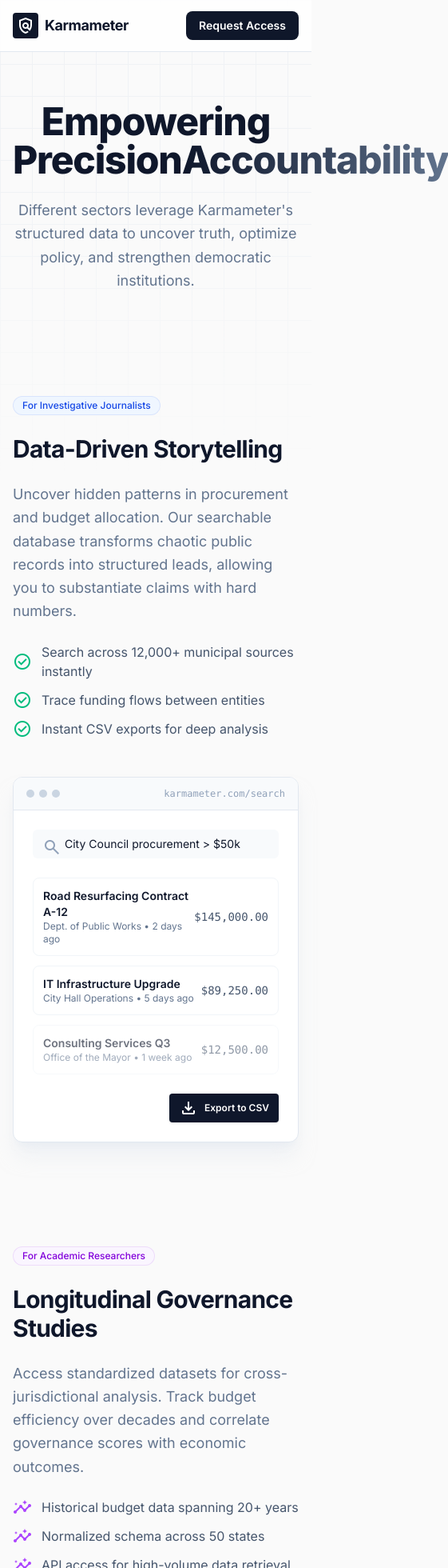
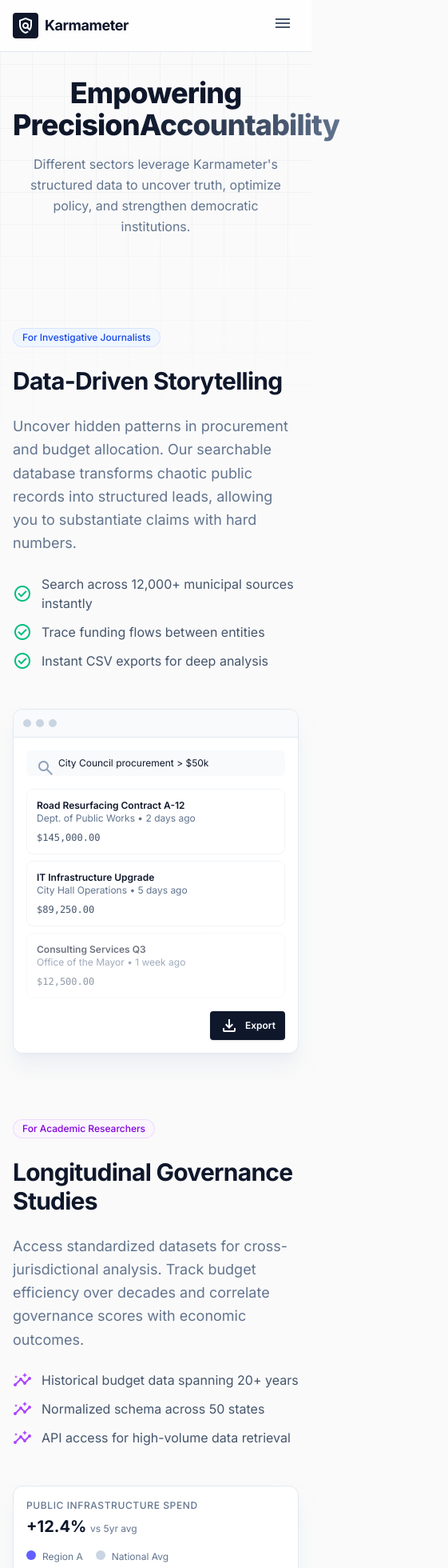
Before and after one commit to raksidehigh/karmameter-web, a Next.js app: page /use-cases in a window 390 px wide. Shown: the top 1960 px of the page at 80% size, 561 px wide, since content can reach past the window. Built offline with nearby package versions, Linux system fonts and the light colour scheme.

Commit message:
mobile responsive changes

```diff
--- a/app/use-cases/page.tsx
+++ b/app/use-cases/page.tsx
@@ -4,68 +4,69 @@ import { UseCaseSection } from "@/components/UseCaseSection";
 function JournalistsMock() {
   return (
     <div className="rounded-xl border border-border-light bg-white shadow-xl shadow-slate-200/50 overflow-hidden">
-      <div className="border-b border-border-light bg-slate-50 px-4 py-3 flex items-center justify-between">
+      <div className="border-b border-border-light bg-slate-50 px-3 sm:px-4 py-3 flex items-center justify-between">
         <div className="flex gap-1.5">
           <div className="w-2.5 h-2.5 rounded-full bg-slate-300" />
           <div className="w-2.5 h-2.5 rounded-full bg-slate-300" />
           <div className="w-2.5 h-2.5 rounded-full bg-slate-300" />
         </div>
-        <div className="text-xs font-mono text-slate-400">
+        <div className="text-xs font-mono text-slate-400 hidden sm:block">
           karmameter.com/search
         </div>
       </div>
-      <div className="p-6">
+      <div className="p-4 sm:p-6">
         <div className="relative">
-          <span className="absolute left-3 top-2.5 material-symbols-outlined text-slate-400">
+          <span className="absolute left-3 top-2.5 material-symbols-outlined text-slate-400 text-[18px]">
             search
           </span>
           <input
             readOnly
             type="text"
             value="City Council procurement > $50k"
-            className="w-full rounded-md border-slate-200 pl-10 text-sm py-2 text-slate-900 bg-slate-50 mb-6"
+            className="w-full rounded-md border-slate-200 pl-10 text-xs sm:text-sm py-2 text-slate-900 bg-slate-50 mb-4 sm:mb-6"
           />
         </div>
-        <div className="space-y-3">
-          <div className="flex items-center justify-between p-3 rounded-lg border border-slate-100 hover:bg-slate-50 transition-colors">
-            <div>
-              <div className="text-sm font-semibold text-slate-900">
+        <div className="space-y-2 sm:space-y-3">
+          <div className="flex flex-col sm:flex-row sm:items-center sm:justify-between p-3 rounded-lg border border-slate-100 hover:bg-slate-50 transition-colors gap-2">
+            <div className="flex-1 min-w-0">
+              <div className="text-xs sm:text-sm font-semibold text-slate-900 truncate">
                 Road Resurfacing Contract A-12
               </div>
               <div className="text-xs text-slate-500">
                 Dept. of Public Works • 2 days ago
               </div>
             </div>
-            <div className="text-sm font-mono text-slate-600">$145,000.00</div>
+            <div className="text-xs sm:text-sm font-mono text-slate-600 whitespace-nowrap">$145,000.00</div>
           </div>
-          <div className="flex items-center justify-between p-3 rounded-lg border border-slate-100 hover:bg-slate-50 transition-colors">
-            <div>
-              <div className="text-sm font-semibold text-slate-900">
+          <div className="flex flex-col sm:flex-row sm:items-center sm:justify-between p-3 rounded-lg border border-slate-100 hover:bg-slate-50 transition-colors gap-2">
+            <div className="flex-1 min-w-0">
+              <div className="text-xs sm:text-sm font-semibold text-slate-900 truncate">
                 IT Infrastructure Upgrade
               </div>
               <div className="text-xs text-slate-500">
                 City Hall Operations • 5 days ago
               </div>
             </div>
-            <div className="text-sm font-mono text-slate-600">$89,250.00</div>
+            <div className="text-xs sm:text-sm font-mono text-slate-600 whitespace-nowrap">$89,250.00</div>
           </div>
-          <div className="flex items-center justify-between p-3 rounded-lg border border-slate-100 hover:bg-slate-50 transition-colors opacity-60">
-            <div>
-              <div className="text-sm font-semibold text-slate-900">
+          <div className="flex flex-col sm:flex-row sm:items-center sm:justify-between p-3 rounded-lg border border-slate-100 hover:bg-slate-50 transition-colors opacity-60 gap-2">
+            <div className="flex-1 min-w-0">
+              <div className="text-xs sm:text-sm font-semibold text-slate-900 truncate">
                 Consulting Services Q3
               </div>
               <div className="text-xs text-slate-500">
                 Office of the Mayor • 1 week ago
               </div>
             </div>
-            <div className="text-sm font-mono text-slate-600">$12,500.00</div>
+            <div className="text-xs sm:text-sm font-mono text-slate-600 whitespace-nowrap">$12,500.00</div>
           </div>
-          <div className="mt-6 flex justify-end">
+          <div className="mt-4 sm:mt-6 flex justify-end">
             <button className="flex items-center gap-2 px-3 py-1.5 text-xs font-semibold text-white bg-slate-900 rounded shadow-sm">
               <span className="material-symbols-outlined text-[14px]">
                 download
               </span>
-              Export to CSV
+              <span className="hidden sm:inline">Export to CSV</span>
+              <span className="sm:hidden">Export</span>
             </button>
           </div>
         </div>
@@ -76,27 +77,27 @@ function JournalistsMock() {
 
 function ResearchersMock() {
   return (
-    <div className="rounded-xl border border-border-light bg-white shadow-xl shadow-slate-200/50 overflow-hidden p-6 relative">
-      <div className="flex justify-between items-end mb-6">
+    <div className="rounded-xl border border-border-light bg-white shadow-xl shadow-slate-200/50 overflow-hidden p-4 sm:p-6 relative">
+      <div className="flex flex-col sm:flex-row sm:justify-between sm:items-end mb-6 gap-4">
         <div>
-          <div className="text-sm font-medium text-slate-500 uppercase tracking-wider">
+          <div className="text-xs sm:text-sm font-medium text-slate-500 uppercase tracking-wider">
             Public Infrastructure Spend
           </div>
-          <div className="text-2xl font-bold text-slate-900 mt-1">
+          <div className="text-xl sm:text-2xl font-bold text-slate-900 mt-1">
             +12.4%{" "}
-            <span className="text-sm font-normal text-slate-500">
+            <span className="text-xs sm:text-sm font-normal text-slate-500">
               vs 5yr avg
             </span>
           </div>
         </div>
-        <div className="flex gap-2">
+        <div className="flex gap-2 text-xs">
           <span className="w-3 h-3 rounded-full bg-indigo-500" />
-          <span className="text-xs text-slate-500">Region A</span>
+          <span className="text-slate-500">Region A</span>
           <span className="w-3 h-3 rounded-full bg-slate-300 ml-2" />
-          <span className="text-xs text-slate-500">National Avg</span>
+          <span className="text-slate-500">National Avg</span>
         </div>
       </div>
-      <div className="relative h-48 w-full flex items-end justify-between gap-2">
+      <div className="relative h-40 sm:h-48 w-full flex items-end justify-between gap-1 sm:gap-2">
         {[
           "40%",
           "55%",
@@ -116,7 +117,7 @@ function ResearchersMock() {
           </div>
         ))}
       </div>
-      <div className="flex justify-between mt-2 text-xs text-slate-400 font-mono">
+      <div className="flex justify-between mt-2 text-[10px] sm:text-xs text-slate-400 font-mono">
         <span>2018</span>
         <span>2019</span>
         <span>2020</span>
@@ -132,8 +133,8 @@ function ResearchersMock() {
 function PolicyMock() {
   return (
     <div className="rounded-xl border border-border-light bg-white shadow-xl shadow-slate-200/50 overflow-hidden">
-      <div className="grid grid-cols-2 divide-x divide-slate-100">
-        <div className="p-6">
+      <div className="grid grid-cols-1 sm:grid-cols-2 divide-y sm:divide-y-0 sm:divide-x divide-slate-100">
+        <div className="p-4 sm:p-6">
           <div className="text-xs text-slate-400 font-bold uppercase mb-4">
             Region A (Target)
           </div>
@@ -162,7 +163,7 @@ function PolicyMock() {
             </div>
           </div>
         </div>
-        <div className="p-6 bg-slate-50/50">
+        <div className="p-4 sm:p-6 bg-slate-50/50">
           <div className="text-xs text-slate-400 font-bold uppercase mb-4">
             Region B (Benchmark)
           </div>
@@ -192,9 +193,9 @@ function PolicyMock() {
           </div>
         </div>
       </div>
-      <div className="border-t border-slate-100 p-4 bg-slate-50">
-        <div className="flex items-center gap-2 text-xs text-slate-500">
-          <span className="material-symbols-outlined text-[16px]">info</span>
+      <div className="border-t border-slate-100 p-3 sm:p-4 bg-slate-50">
+        <div className="flex items-start sm:items-center gap-2 text-xs text-slate-500">
+          <span className="material-symbols-outlined text-[16px] flex-shrink-0">info</span>
           <span>Region A underperforming in Service Efficiency by 24%</span>
         </div>
       </div>
@@ -204,47 +205,47 @@ function PolicyMock() {
 
 function CitizensMock() {
   return (
-    <div className="w-full max-w-sm rounded-2xl border border-slate-200 bg-white shadow-xl shadow-slate-200/50 p-6">
-      <div className="flex items-start justify-between mb-6">
-        <div className="flex items-center gap-4">
-          <div className="h-14 w-14 rounded-full bg-slate-200 flex items-center justify-center text-slate-400">
-            <span className="material-symbols-outlined text-[32px]">
+    <div className="w-full max-w-sm mx-auto rounded-2xl border border-slate-200 bg-white shadow-xl shadow-slate-200/50 p-4 sm:p-6">
+      <div className="flex items-start justify-between mb-6 gap-3">
+        <div className="flex items-center gap-3 sm:gap-4 min-w-0">
+          <div className="h-12 w-12 sm:h-14 sm:w-14 rounded-full bg-slate-200 flex items-center justify-center text-slate-400 flex-shrink-0">
+            <span className="material-symbols-outlined text-[28px] sm:text-[32px]">
               person
             </span>
           </div>
-          <div>
-            <h3 className="font-bold text-slate-900 text-lg">Jane Doe</h3>
-            <div className="text-sm text-slate-500">
+          <div className="min-w-0">
+            <h3 className="font-bold text-slate-900 text-base sm:text-lg truncate">Jane Doe</h3>
+            <div className="text-xs sm:text-sm text-slate-500 truncate">
               City Council, District 9
             </div>
           </div>
         </div>
-        <div className="flex flex-col items-end">
-          <div className="text-2xl font-black text-emerald-600">A-</div>
-          <div className="text-[10px] font-bold text-slate-400 uppercase tracking-wide">
+        <div className="flex flex-col items-end flex-shrink-0">
+          <div className="text-xl sm:text-2xl font-black text-emerald-600">A-</div>
+          <div className="text-[9px] sm:text-[10px] font-bold text-slate-400 uppercase tracking-wide">
             Karma Score
           </div>
         </div>
       </div>
-      <div className="space-y-4">
+      <div className="space-y-3 sm:space-y-4">
         <div className="p-3 bg-slate-50 rounded-lg flex justify-between items-center">
-          <span className="text-sm font-medium text-slate-600">Attendance</span>
-          <span className="text-sm font-bold text-slate-900">98%</span>
+          <span className="text-xs sm:text-sm font-medium text-slate-600">Attendance</span>
+          <span className="text-xs sm:text-sm font-bold text-slate-900">98%</span>
         </div>
         <div className="p-3 bg-slate-50 rounded-lg flex justify-between items-center">
-          <span className="text-sm font-medium text-slate-600">
+          <span className="text-xs sm:text-sm font-medium text-slate-600">
             Sponsored Bills
           </span>
-          <span className="text-sm font-bold text-slate-900">14 Passed</span>
+          <span className="text-xs sm:text-sm font-bold text-slate-900">14 Passed</span>
         </div>
         <div className="p-3 bg-slate-50 rounded-lg flex justify-between items-center">
-          <span className="text-sm font-medium text-slate-600">
+          <span className="text-xs sm:text-sm font-medium text-slate-600">
             Budget Adherence
           </span>
-          <span className="text-sm font-bold text-slate-900">+4.2%</span>
+          <span className="text-xs sm:text-sm font-bold text-slate-900">+4.2%</span>
         </div>
       </div>
-      <button className="w-full mt-6 py-2.5 rounded-lg border border-slate-200 text-sm font-semibold text-slate-700 hover:bg-slate-50 transition-colors">
+      <button className="w-full mt-4 sm:mt-6 py-2.5 rounded-lg border border-slate-200 text-xs sm:text-sm font-semibold text-slate-700 hover:bg-slate-50 transition-colors">
         View Full Profile
       </button>
     </div>
@@ -330,25 +331,25 @@ export default function UseCasesPage() {
 
   return (
     <>
-      <section className="relative pt-32 pb-20 sm:pt-40 sm:pb-24">
+      <section className="relative pt-24 pb-16 sm:pt-32 sm:pb-20 md:pt-40 md:pb-24">
         <div className="absolute inset-0 -z-10 h-[600px] w-full bg-grid-pattern opacity-[0.4] grid-bg pointer-events-none" />
         <div className="mx-auto max-w-7xl px-4 text-center sm:px-6 lg:px-8">
-          <h1 className="mx-auto max-w-4xl text-5xl font-extrabold tracking-tight text-slate-900 sm:text-6xl md:text-7xl">
+          <h1 className="mx-auto max-w-4xl text-4xl font-extrabold tracking-tight text-slate-900 sm:text-5xl md:text-6xl lg:text-7xl">
             Empowering Precision
             <br className="hidden sm:block" />
             <span className="text-transparent bg-clip-text bg-gradient-to-r from-slate-900 to-slate-500">
               Accountability
             </span>
           </h1>
-          <p className="mx-auto mt-6 max-w-2xl text-lg text-slate-500 sm:text-xl leading-relaxed">
+          <p className="mx-auto mt-4 sm:mt-6 max-w-2xl text-base sm:text-lg md:text-xl text-slate-500 leading-relaxed px-4">
             Different sectors leverage Karmameter&apos;s structured data to
             uncover truth, optimize policy, and strengthen democratic
             institutions.
           </p>
         </div>
       </section>
-      <section className="py-12 pb-32">
-        <div className="mx-auto max-w-7xl px-4 sm:px-6 lg:px-8 space-y-32">
+      <section className="py-12 pb-20 sm:pb-32">
+        <div className="mx-auto max-w-7xl px-4 sm:px-6 lg:px-8 space-y-20 sm:space-y-32">
           <UseCaseSection
             badgeText="For Investigative Journalists"
             badgeColorClasses="bg-blue-50 text-blue-700 ring-blue-700/10"
--- a/components/ComingSoonBanner.tsx
+++ b/components/ComingSoonBanner.tsx
@@ -1,14 +1,14 @@
 export function ComingSoonBanner() {
   return (
     <section className="border-b border-border-light bg-white">
-      <div className="mx-auto max-w-7xl px-4 pt-24 pb-16 text-center sm:px-6 sm:pt-28 lg:px-8">
+      <div className="mx-auto max-w-7xl px-6 pt-20 pb-12 sm:pt-24 sm:pb-16 text-center sm:px-6 lg:px-8">
         <p className="text-xs font-semibold uppercase tracking-[0.2em] text-slate-500">
           Coming Soon
         </p>
-        <h2 className="mt-4 text-3xl font-extrabold tracking-tight text-slate-900 sm:text-4xl">
+        <h2 className="mt-3 sm:mt-4 text-2xl sm:text-3xl font-extrabold tracking-tight text-slate-900 md:text-4xl">
           Karmameter is in private beta.
         </h2>
-        <p className="mx-auto mt-4 max-w-2xl text-sm sm:text-base text-slate-600">
+        <p className="mx-auto mt-3 sm:mt-4 max-w-2xl text-sm sm:text-base text-slate-600 leading-relaxed">
           We&apos;re finalizing our public accountability index and will open
           access first to a small group of partners, journalists, and
           researchers before the broader launch.
--- a/components/Disclaimer.tsx
+++ b/components/Disclaimer.tsx
@@ -1,8 +1,8 @@
 export function Disclaimer() {
   return (
-    <section className="border-t border-slate-200 bg-slate-50 py-12">
+    <section className="border-t border-slate-200 bg-slate-50 py-8 sm:py-12">
       <div className="mx-auto max-w-3xl px-6 text-center">
-        <p className="text-xs text-slate-400">
+        <p className="text-xs leading-relaxed text-slate-400">
           Karmameter is an independent entity. We do not endorse political
           candidates. Our data is sourced strictly from official government
           repositories, verified public records, and other reputable public data
--- a/components/Hero.tsx
+++ b/components/Hero.tsx
@@ -1,17 +1,17 @@
 export function Hero() {
   return (
-    <section className="relative pt-32 pb-20 sm:pt-40 sm:pb-24">
+    <section className="relative pt-24 pb-16 sm:pt-32 sm:pb-20 md:pt-40 md:pb-24">
       {/* Background Grid */}
       <div className="absolute inset-0 -z-10 h-[800px] w-full bg-grid-pattern opacity-[0.4] grid-bg pointer-events-none" />
-      <div className="mx-auto max-w-7xl px-4 text-center sm:px-6 lg:px-8">
-        <h1 className="mx-auto max-w-4xl text-5xl font-extrabold tracking-tight text-slate-900 sm:text-6xl md:text-7xl">
+      <div className="mx-auto max-w-7xl px-6 text-center sm:px-6 lg:px-8">
+        <h1 className="mx-auto max-w-4xl text-3xl font-extrabold tracking-tight text-slate-900 sm:text-5xl md:text-6xl lg:text-7xl leading-tight">
           Public Accountability,
-          <br className="hidden sm:block" />
+          <br />
           <span className="text-transparent bg-clip-text bg-gradient-to-r from-slate-900 to-slate-500">
             Quantified.
           </span>
         </h1>
-        <p className="mx-auto mt-6 max-w-2xl text-lg text-slate-500 sm:text-xl leading-relaxed">
+        <p className="mx-auto mt-4 sm:mt-6 max-w-2xl text-base sm:text-lg md:text-xl text-slate-500 leading-relaxed px-4">
           Karmameter aggregates publicly available data on public officials,
           budgets, and government projects — transforming fragmented records
           into structured, transparent insights.
--- a/components/MethodologyContent.tsx
+++ b/components/MethodologyContent.tsx
@@ -5,9 +5,6 @@ export function MethodologyContent() {
         id="introduction"
         className="max-w-3xl border-b border-slate-200 pb-10"
       >
-        <div className="inline-flex items-center rounded-full border border-slate-200 bg-white px-2.5 py-0.5 text-xs font-medium text-slate-600 mb-6 shadow-sm">
-          v2.4 Updated Oct 2023
-        </div>
         <h1 className="text-4xl font-extrabold tracking-tight text-slate-900 sm:text-5xl mb-6">
           Our Methodology
         </h1>
--- a/components/Navbar.tsx
+++ b/components/Navbar.tsx
@@ -1,6 +1,11 @@
+"use client";
+
 import Link from "next/link";
+import { useState } from "react";
 
 export function Navbar() {
+  const [isOpen, setIsOpen] = useState(false);
+
   return (
     <nav className="fixed top-0 z-50 w-full border-b border-border-light bg-surface-light/80 backdrop-blur-md">
       <div className="mx-auto flex h-16 max-w-7xl items-center justify-between px-4 sm:px-6 lg:px-8">
@@ -27,11 +32,43 @@ export function Navbar() {
           >
             Use Cases
           </Link>
-          <button className="rounded-lg bg-primary px-4 py-2 text-sm font-semibold text-white transition hover:bg-slate-800 focus:outline-none focus:ring-2 focus:ring-slate-400 focus:ring-offset-2">
+          <button className="hidden sm:block rounded-lg bg-primary px-4 py-2 text-sm font-semibold text-white transition hover:bg-slate-800 focus:outline-none focus:ring-2 focus:ring-slate-400 focus:ring-offset-2">
             Request Access
+          </button>
+          <button
+            onClick={() => setIsOpen(!isOpen)}
+            className="sm:hidden p-2 text-slate-600"
+            aria-label="Toggle menu"
+          >
+            <span className="material-symbols-outlined">
+              {isOpen ? "close" : "menu"}
+            </span>
           </button>
         </div>
       </div>
+      {isOpen && (
+        <div className="sm:hidden border-t border-border-light bg-surface-light">
+          <div className="px-4 py-4 space-y-3">
+            <Link
+              href="/methodology"
+              className="block text-sm font-medium text-slate-600 py-2"
+              onClick={() => setIsOpen(false)}
+            >
+              Methodology
+            </Link>
+            <Link
+              href="/use-cases"
+              className="block text-sm font-medium text-slate-600 py-2"
+              onClick={() => setIsOpen(false)}
+            >
+              Use Cases
+            </Link>
+            <button className="w-full rounded-lg bg-primary px-4 py-2 text-sm font-semibold text-white">
+              Request Access
+            </button>
+          </div>
+        </div>
+      )}
     </nav>
   );
 }
--- a/components/WhyItMatters.tsx
+++ b/components/WhyItMatters.tsx
@@ -1,14 +1,14 @@
 export function WhyItMatters() {
   return (
-    <section className="py-24 bg-background-light">
-      <div className="mx-auto max-w-4xl px-4 text-center sm:px-6 lg:px-8">
-        <span className="material-symbols-outlined text-[48px] text-slate-300 mb-6">
+    <section className="py-16 sm:py-24 bg-background-light">
+      <div className="mx-auto max-w-4xl px-6 text-center sm:px-6 lg:px-8">
+        <span className="material-symbols-outlined text-[40px] sm:text-[48px] text-slate-300 mb-4 sm:mb-6">
           balance
         </span>
-        <h2 className="text-3xl font-bold tracking-tight text-slate-900 sm:text-4xl mb-6">
+        <h2 className="text-2xl sm:text-3xl font-bold tracking-tight text-slate-900 md:text-4xl mb-4 sm:mb-6">
           Why It Matters
         </h2>
-        <p className="text-xl leading-relaxed text-slate-700 font-medium">
+        <p className="text-base sm:text-lg md:text-xl leading-relaxed text-slate-700 font-medium">
           &quot;In a functioning democracy, information must be structured,
           accessible, and verifiable. We are building the data infrastructure
           for the next generation of civic engagement, moving beyond rhetoric to
```
Also changed, not shown: components/BuiltFor.tsx (+10 -10 lines), components/HowItWorks.tsx (+11 -11 lines), 1 other file (tests, documents, lock files or other folders).
